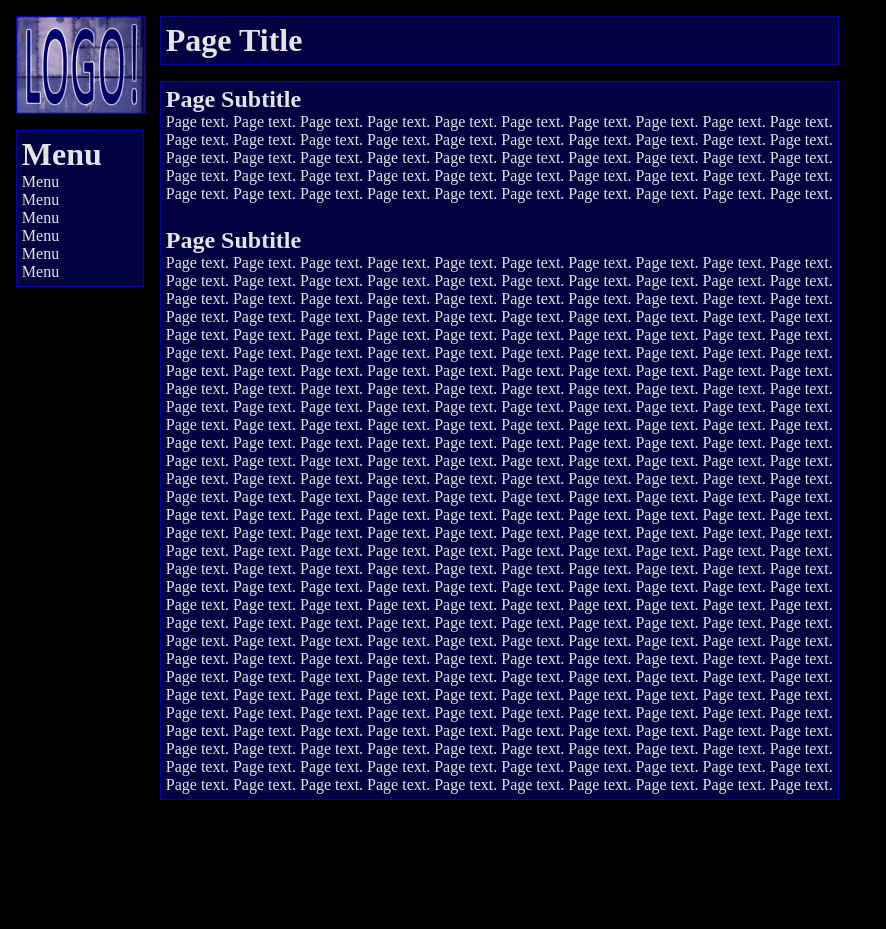
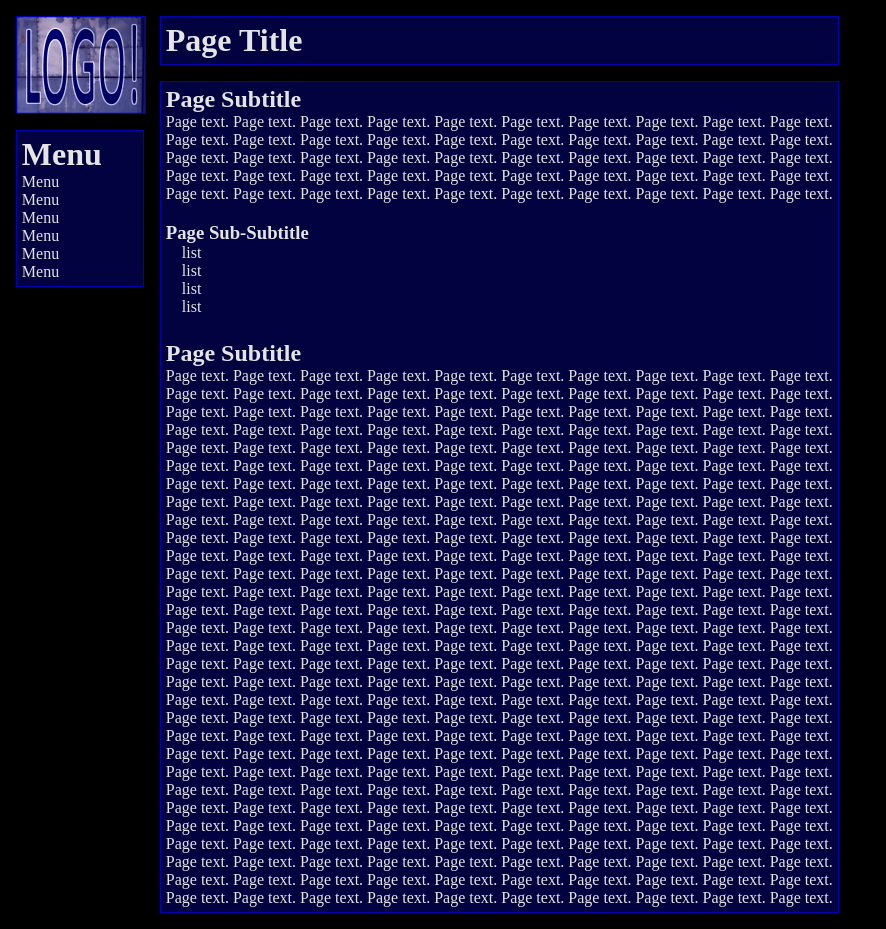
Before and after one commit to TheThief/SpaceMMO, a PHP site: page /Template.html in a window 1280 px wide. Shown: the whole page, without its empty margins (0-886 px from the left). Before the commit the page ends 800 px from the top, so only its background shows below. Run offline with PHP 8.4, Linux system fonts and the light colour scheme.

Commit message:
set up style for unordered lists

```diff
--- a/Template.html
+++ b/Template.html
@@ -34,6 +34,13 @@ Page text. Page text. Page text. Page text. Page text. Page text. Page text. Pag
 Page text. Page text. Page text. Page text. Page text. Page text. Page text. Page text. Page text. Page text.<br>
 Page text. Page text. Page text. Page text. Page text. Page text. Page text. Page text. Page text. Page text.<br>
 Page text. Page text. Page text. Page text. Page text. Page text. Page text. Page text. Page text. Page text.<br>
+<h3>Page Sub-Subtitle</h3>
+<ul>
+<li>list</li>
+<li>list</li>
+<li>list</li>
+<li>list</li>
+</ul>
 <h2>Page Subtitle</h2>
 Page text. Page text. Page text. Page text. Page text. Page text. Page text. Page text. Page text. Page text.<br>
 Page text. Page text. Page text. Page text. Page text. Page text. Page text. Page text. Page text. Page text.<br>
--- a/style.css
+++ b/style.css
@@ -60,6 +60,13 @@ th {
 	td, th {
 		border: dotted 0.0625em #020240;
 	}
+}
+
+ul {
+	list-style-type: none;
+	padding: 0;
+	margin: 0;
+	padding-left: 1em;
 }
 
 div.menuouter, div.bodyouter {
```
